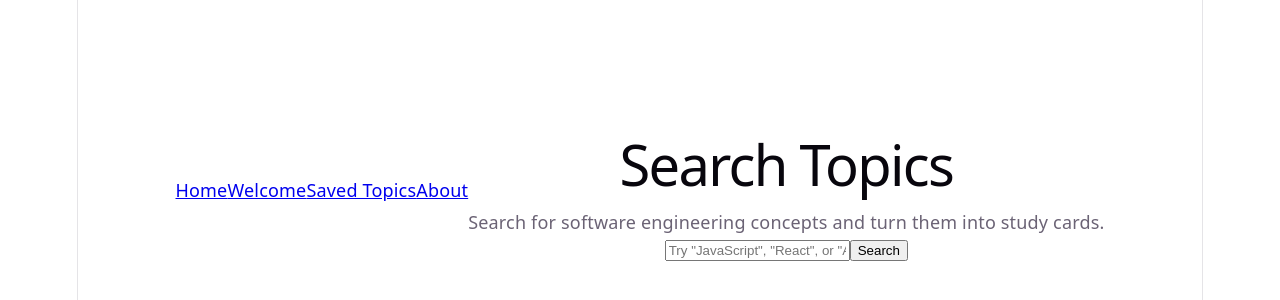
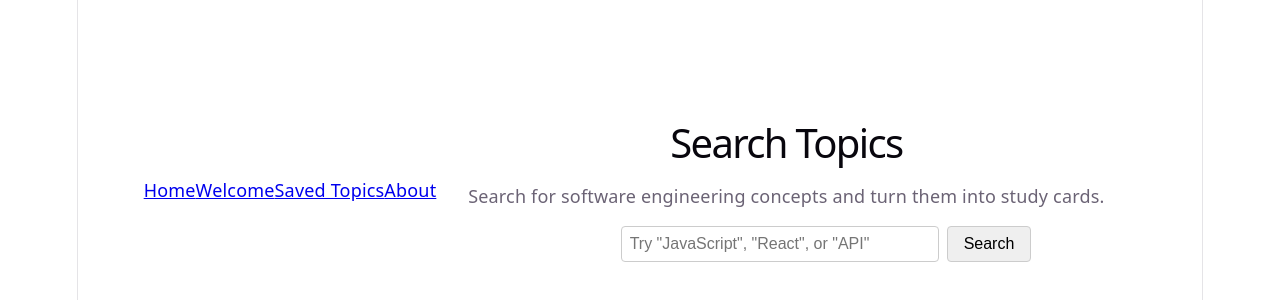
Before and after one commit to Mia-Cran/software-engineering-study-tracker, a React (Vite) app: page /home in a window 1280 px wide. Shown: the part 230-530 px from the top of the page. Built offline with nearby package versions, Linux system fonts and the light colour scheme.

Commit message:
Style Home search page

```diff
--- a/src/App.css
+++ b/src/App.css
@@ -21,3 +21,42 @@
   font-size: 18px;
   line-height: 1.5;
 }
+.home {
+  width: 100%;
+  max-width: 700px;
+  display: flex;
+  flex-direction: column;
+  gap: 16px;
+  text-align: center;
+}
+.home__title {
+  margin: 0;
+  font-size: 40px;
+  line-height: 1.2;
+}
+.home__description {
+  margin: 0;
+  font-size: 18px;
+  line-height: 1.5;
+}
+.home__form {
+  display: flex;
+  gap: 8px;
+  margin-left: auto;
+  margin-right: 105px;
+
+}
+.home__input {
+  width: 300px;
+  padding: 8px;
+  font-size: 16px;
+  border: 1px solid #ccc;
+  border-radius: 4px;
+}
+.home__button {
+  padding: 8px 16px;
+  font-size: 16px;
+  border: 1px solid #ccc;
+  border-radius: 4px;
+  cursor: pointer;
+}
```
